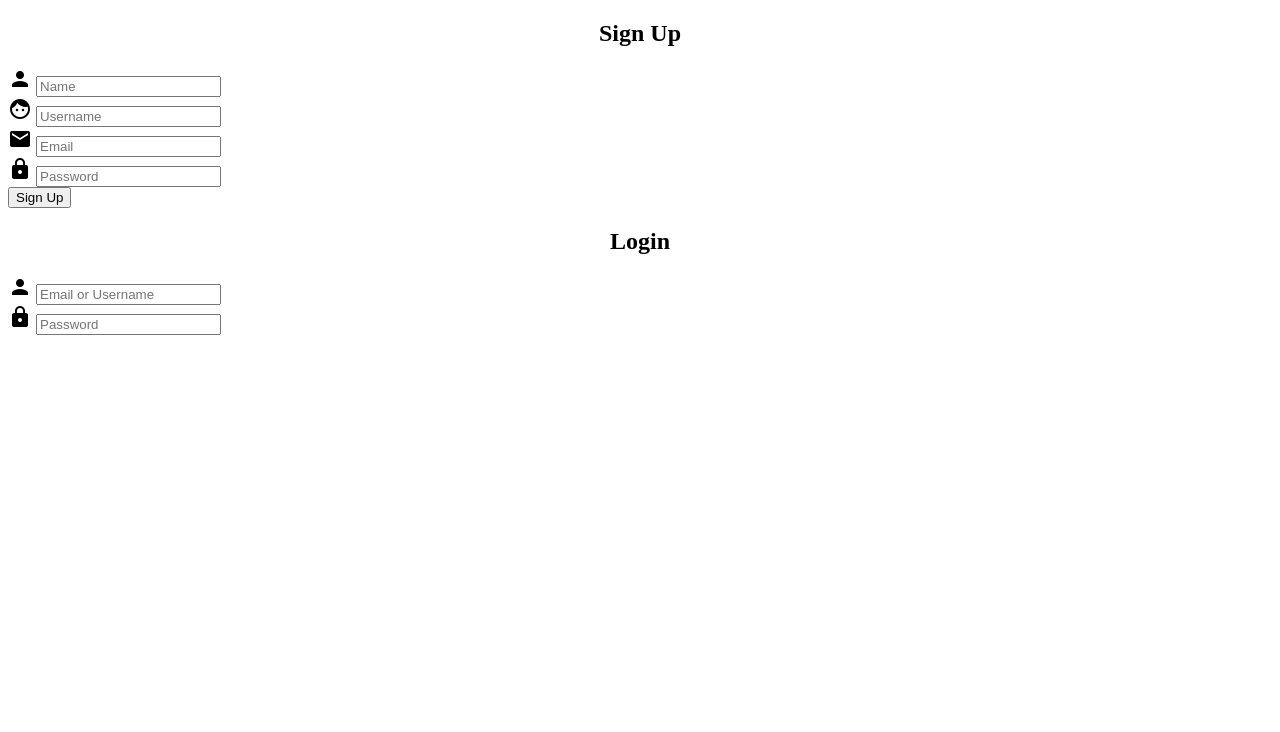
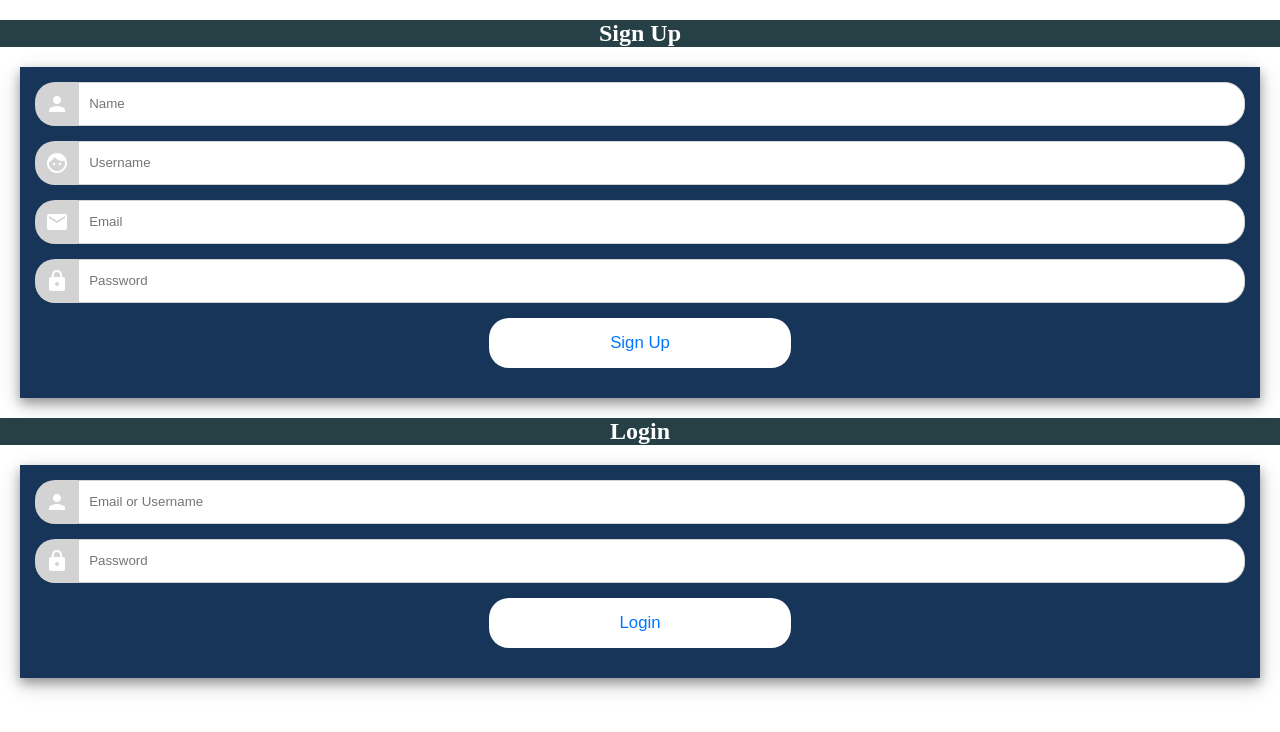
Before and after one commit to Vipulmahajan045/signup-and-login-form, a plain HTML site: page index.html in a window 1280 px wide. Drawn offline with Linux system fonts and the light colour scheme.

Commit message:
css done

```diff
--- a/index.html
+++ b/index.html
@@ -24,7 +24,7 @@
             </div>
             <div class="input-cnt">
                 <i class="material-icons">email</i>
-                <input type="text" placeholder="Email" name="email">
+                <input type="email" placeholder="Email" name="email">
 
             </div>
             <div class="input-cnt">
@@ -56,6 +56,11 @@
                 <i class="material-icons">lock</i>
                 <input type="password" placeholder="Password" name="password">
             </div>
+            <div class="input-cnt">
+
+                <input type="submit" value="Login">
+
+            </div>
         </form>
     </div>
 </body>
--- a/style.css
+++ b/style.css
@@ -1 +1,69 @@
 @import url("https://fonts.googleapis.com/icon?family=Material+Icons");
+
+*{
+    box-sizing: border-box;
+}
+html,body{
+    margin: 0;
+    padding: 0;
+}
+h2{
+    background: #274046;
+    color: white;
+}
+/* form  */
+.form-container{
+    margin: 20px;
+    padding: 15px;
+    background: #173459;
+    color: white;
+    box-shadow: 0 5px 10px 0 rgba(0,0,0,0.3), 0 7px 21px 0 rgba(0,0,0,0.20);
+
+}
+.input-cnt{
+    display: flex;
+    margin-bottom: 15px;
+}
+/* icons  */
+.input-cnt > i{
+    min-width: 40px;
+    padding: 10px;
+    text-align: center;
+    background: lightgrey;
+    color: white;
+    border-top-left-radius: 20px;
+    border-bottom-left-radius: 20px;
+}
+.input-cnt:hover > i{
+    background: #0076ff;
+    color: white;
+}
+
+/* input  */
+.input-cnt > input[type="text"], .input-cnt > input[type="email"], .input-cnt > input[type="password"]{
+    outline: none;
+    border: none;
+    padding: 10px;
+    border: 1px solid lightgrey;
+    border-top-right-radius: 20px;
+    border-bottom-right-radius: 20px;
+    width: 100%;
+}
+ /* button  */
+ .input-cnt > input[type="submit"]{
+     border: none;
+     border-radius: 20px;
+     outline: none;
+     width: 25%;
+     margin: 0 auto;
+     padding: 15px;
+     font-size: 105%;
+     color: #0076ff;
+     background: white;
+     transition-duration: 0.5s;
+
+ }
+ .input-cnt > input[type="submit"]:hover{
+     color: white;
+     background: #0076ff;
+ }
```
